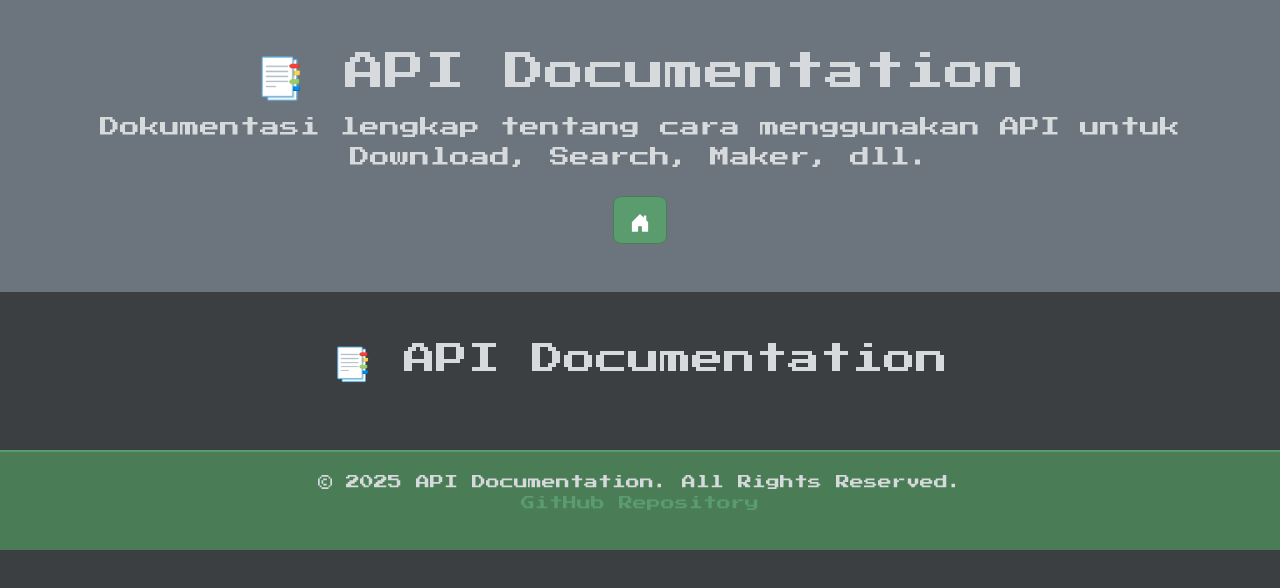
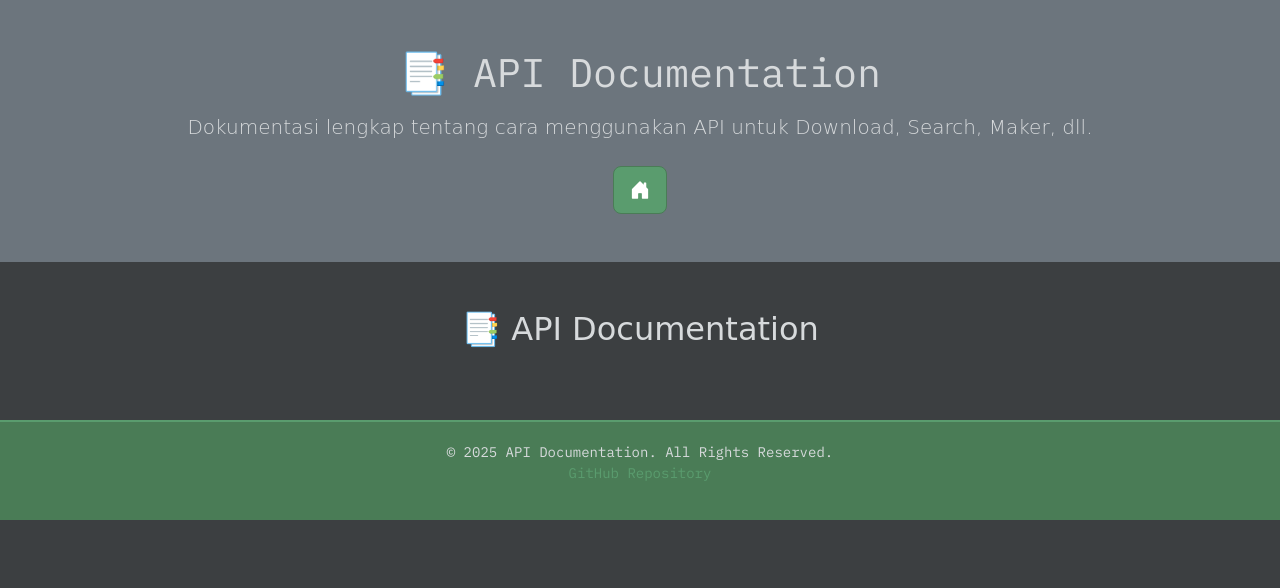
Before and after one commit to Kumis-XD/Padz_RestV2, a website: page public/docs.html in a window 1280 px wide. Drawn offline with nearby package versions, Linux system fonts and the light colour scheme; no server answers.

Commit message:
update public/docs.html

```diff
--- a/public/docs.html
+++ b/public/docs.html
@@ -7,16 +7,15 @@
 		<link
 			href="https://cdn.jsdelivr.net/npm/bootstrap@5.3.0-alpha1/dist/css/bootstrap.min.css"
 			rel="stylesheet" />
-		<script src="https://cdn.jsdelivr.net/npm/chart.js@4.4.8/dist/chart.umd.min.js"></script>
 		<link
 			href="https://cdn.jsdelivr.net/npm/bootstrap-icons/font/bootstrap-icons.css"
 			rel="stylesheet" />
-		<link href="https://fonts.googleapis.com/css2?family=Press+Start+2P&display=swap" rel="stylesheet" />
+		<link href="https://fonts.googleapis.com/css2?family=IBM+Plex+Mono:wght@400;600&display=swap" rel="stylesheet" />
 		<style>
 			body {
 				background-color: #3c3f41;
 				color: #d7dadc;
-				font-family: 'Press Start 2P', cursive;
+				font-family: "IBM Plex Mono", monospace;
 			}
 			.btn-primary {
 				background-color: #5a9c6e;
```
